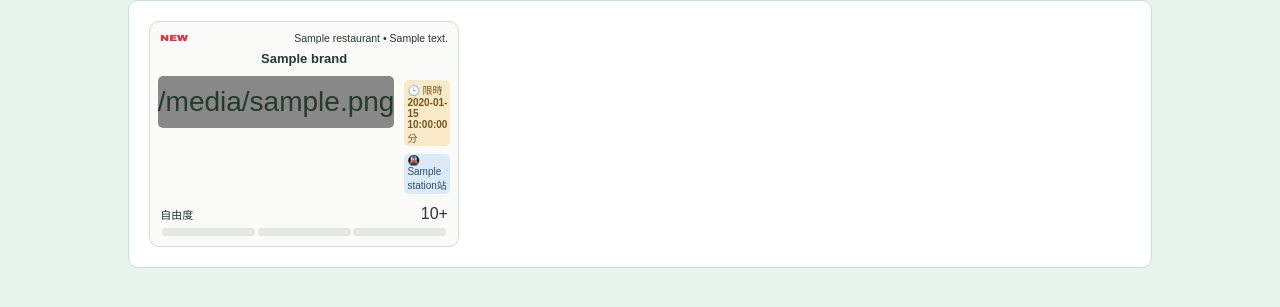
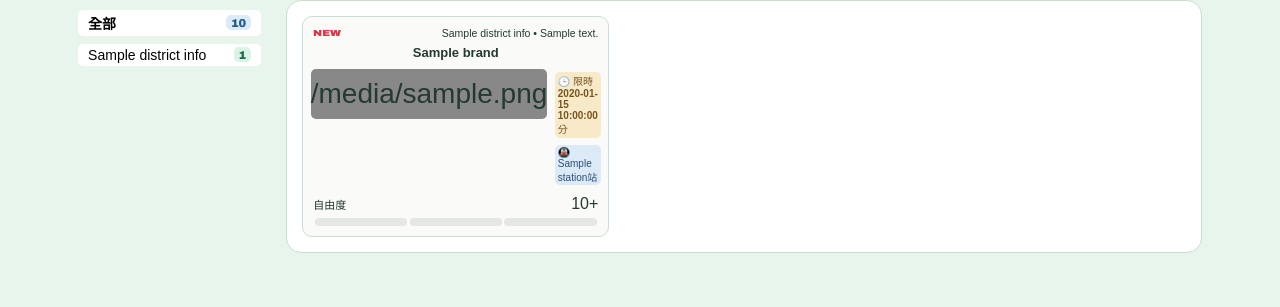
Before and after one commit to Lynn19950915/Veggie_Pocket, a FastAPI app: template templates/index.html in a window 1280 px wide. Shown: the part 65-372 px from the top of the page. Run offline with FastAPI, Linux system fonts and the light colour scheme; the template is opened without the code that fills it: most values are stand-ins (such as "Sample title", 1, 10 or a date in 2020); parts of the project's set-up code (start-up, migrations or seed data) failed here and were passed over.

Commit message:
#4 區分品牌/店家卡，調整 RWD

```diff
--- a/data/districts.json
+++ b/data/districts.json
@@ -1,13 +1,13 @@
 [
-    {"code": "811", "name": "楠梓區"},
-    {"code": "813", "name": "左營區"},
-    {"code": "804", "name": "鼓山區"},
-    {"code": "807", "name": "三民區"},
-    {"code": "803", "name": "鹽埕區"},
-    {"code": "801", "name": "前金區"},
-    {"code": "800", "name": "新興區"},
-    {"code": "802", "name": "苓雅區"},
-    {"code": "805", "name": "旗津區"},
-    {"code": "806", "name": "前鎮區"},
-    {"code": "812", "name": "小港區"}
+    {"code": "811", "name": "楠梓區", "order": 1},
+    {"code": "813", "name": "左營區", "order": 2},
+    {"code": "804", "name": "鼓山區", "order": 3},
+    {"code": "807", "name": "三民區", "order": 4},
+    {"code": "803", "name": "鹽埕區", "order": 5},
+    {"code": "801", "name": "前金區", "order": 6},
+    {"code": "800", "name": "新興區", "order": 7},
+    {"code": "802", "name": "苓雅區", "order": 8},
+    {"code": "805", "name": "旗津區", "order": 9},
+    {"code": "806", "name": "前鎮區", "order": 10},
+    {"code": "812", "name": "小港區", "order": 11}
 ]
--- a/models/restaurant.py
+++ b/models/restaurant.py
@@ -7,7 +7,7 @@ from datetime import datetime, timezone, timedelta
 
 # 供查詢用的編碼對應表
 DISTRICTS = json.loads(Path("data/districts.json").read_text(encoding="utf-8"))
-DISTRICT_MAP = {district["code"]: district["name"] for district in DISTRICTS}
+DISTRICT_MAP = {district["code"]: district for district in DISTRICTS}
 CATEGORIES = json.loads(Path("data/categories.json").read_text(encoding="utf-8"))
 CATEGORY_MAP = {category["code"]: category for category in CATEGORIES}
 
@@ -35,7 +35,7 @@ class Restaurant(SQLModel, table=True):
     )
 
     @property
-    def district_name(self) -> str:
+    def district_info(self) -> str:
         return DISTRICT_MAP.get(self.district)
     # 包含該分類的 icon 及色碼
     @property
--- a/static/dashboard.css
+++ b/static/dashboard.css
@@ -4,7 +4,7 @@
     background-color: #FFFFFF;
 }
 .form-area > #title {
-    padding: 15px 20px 10px 20px;
+    padding: 15px 20px 7.5px 20px;
     font-weight: bold; color: var(--color-content);
 }
 
@@ -64,7 +64,7 @@
 }
 /* 移除內層的框線及寬度、保留 focus 效果 */
 #branch-input > input, #station-input > input {
-    min-width: 0; padding: 0;
+    min-width: 0px; padding: 0px;
     border: none; outline: none;
 }
 #branch-input:focus-within, #station-input:focus-within {
@@ -72,7 +72,7 @@
 }
 
 #submit-btn {
-    width: calc(100% - 40px); margin: 10px 20px 15px 20px; padding: 5px 0px;
+    width: calc(100% - 40px); margin: 15px 20px; padding: 5px 0px;
     border-radius: 5px;
     font-size: 15px; font-weight: 600; color: white; background-color: var(--color-primary);
     cursor: pointer;
--- /dev/null
+++ b/static/index_multiple.css
@@ -0,0 +1,95 @@
+#index-area {
+    width: 95%; margin: 0px auto; padding: 0px 10px;
+    display: grid; grid-template-columns: 1fr 6fr;
+    gap: 25px; align-items: start;
+}
+/* 各區之間垂直並排，內部資訊水平並排 */
+#stats-area {
+    padding-top: 10px; position: sticky;
+    display: flex; flex-direction: column; gap: 8px;
+}
+.district-item {
+    padding: 3px 10px;
+    border-radius: 5px;
+    background-color: #FFFFFF;
+    display: flex; justify-content: space-between; align-items: center;
+}
+.district-item:hover {
+    background-color: #C9D8E3;
+    cursor: pointer;
+}
+.district-count {
+    padding: 1.5px 5px;
+    border-radius: 5px;
+    font-family: 'Arial Black', Arial, sans-serif;
+    font-size: 11.5px; font-weight: 600; color: #24684F; background-color: #D9F3E6;
+}
+#district-total {
+    color: #245B91; background-color: #DCEBFA;
+}
+
+.multiple-card {
+    padding: 7.5px;
+    border: 1px solid var(--color-border); border-radius: 10px;
+    color: #FFFFFF; background-color: #205B4C;
+}
+#multiple-level {
+    padding: 1.5px 0;
+    font-size: 15px; color: #F2C66D;
+    letter-spacing: 1px; text-align: right;
+}
+#multiple-name-word {
+    width: 100%; padding-top: 25px;
+    font-size: 15.5px; font-weight: bold; color: var(--color-card);
+    text-align: center;
+}
+
+/* 容器本身置中，內容則垂直向下對齊 */
+#multiple-info-flex {
+    width: 75%; margin: 0px auto; padding: 15px 0px 5px 0px;
+    border-bottom: 1px solid #D0DED6;
+    display: flex; justify-content: center; align-items: baseline; gap: 6px;
+    font-size: 12px; font-weight: 400; color: #D0DED6;
+}
+#multiple-count-word {
+    font-family: 'Bodoni MT', serif;
+    font-size: 22px; color: var(--color-card);
+}
+
+
+@media (max-width: 1360px) {
+    #index-area {grid-template-columns: 1fr 5fr}
+    #restaurant-wall {grid-template-columns: repeat(5, 1fr)}
+}
+@media (max-width: 1024px) {
+    #index-area {grid-template-columns: 1fr 3fr}
+    #restaurant-wall {grid-template-columns: repeat(3, 1fr)}
+}
+/* RWD: 左右欄不再並排、行政區改為水平堆疊 */
+@media (max-width: 840px) {
+    #index-area {width: 100%; grid-template-columns: 1fr}
+    #stats-area {display: grid; grid-template-columns: repeat(5, 1fr)}
+    #restaurant-wall {grid-template-columns: repeat(3, 1fr)}
+}
+@media (max-width: 640px) {
+    #stats-area {display: grid; grid-template-columns: repeat(3, 1fr)}
+    #restaurant-wall {grid-template-columns: repeat(2, 1fr)}
+}
+@media (max-width: 440px) {
+    header > .title {font-size: 15px}
+    .district-item > div {font-size: 11px !important}
+    #restaurant-wall {grid-template-columns: 1fr}
+}
+@media (max-width: 360px) {
+    #stats-area {display: grid; grid-template-columns: repeat(2, 1fr)}
+}
+
+
+#empty-state {
+    margin: 0px auto;;
+    text-align: center; grid-column: 1 / -1;
+}
+#empty-title {
+    padding: 10px;
+    font-size: 20px; font-weight: 700;
+}
--- a/static/index.css
+++ b/static/index_single.css
@@ -1,10 +1,11 @@
 #restaurant-area {
-    width: 85%; margin: 0px auto; padding: 20px;
-    border: 1px solid var(--color-border); border-radius: 10px;
+    padding: 15px;
+    border: 1px solid var(--color-border); border-radius: 15px;
     background-color: #FFFFFF;
 }
 #restaurant-wall {
-    display: grid; grid-template-columns: repeat(6, 1fr); gap: 15px;
+    min-height: 80px;
+    display: grid; grid-template-columns: repeat(6, 1fr); grid-auto-rows: 1fr; gap: 12px;
 }
 
 .single-card {
@@ -26,25 +27,25 @@
     font-size: 11px; font-weight: bold; color: #DC3545; transform: scaleY(0.8);
 }
 #single-name-word {
-    padding: 5px;
+    padding: 4px;
     font-size: 13px; font-weight: bold;
     text-align: center;
 }
 
 /* 水平置中，右側資訊則向上對齊 */
 #single-info {
-    min-height: 60px; padding: 5px 0;
-    display: flex; gap: 10px; justify-content: center; align-items: self-start;
+    min-height: 50px; padding: 5px 0px;
+    display: flex; gap: 7.5px; justify-content: center; align-items: self-start;
 }
 /* 算出右欄的高度，反向固定圖片尺寸 */
 #single-icon {
-    height: 52px; aspect-ratio: 1 / 1;
+    height: 50px; aspect-ratio: 1 / 1;
     border-radius: 5px;
     font-size: 28px;
     display: flex; justify-content: center; align-items: center;
 }
 #single-info-flex {
-    padding: 4px 0;
+    padding: 2.5px 0px;
     display: flex; flex-direction: column; gap: 7.5px;
 }
 #time-word {
--- a/templates/dashboard.html
+++ b/templates/dashboard.html
@@ -66,7 +66,7 @@
                     </div>
                     <div class="form-group">
                         <label for="time_limit">用餐限時</label>
-                        <input type="number" id="time_limit" name="time_limit" min="0" step="5" placeholder="分鐘">
+                        <input type="number" id="time_limit" name="time_limit" min="5" step="5" placeholder="分鐘">
                     </div>
                 </div>
 
@@ -103,7 +103,7 @@
                         </div>
                         <div class="other other-row" style="grid-template-columns: minmax(0, 2fr) minmax(0, 3fr)">
                             <label for="stroke">首字筆畫 *</label>
-                            <input type="number" name="stroke" min="5" placeholder="英、數字輸入 0" required>
+                            <input type="number" name="stroke" min="0" placeholder="英、數字輸入 0" required>
                         </div>
                     </div>
                 </div>
--- a/templates/index.html
+++ b/templates/index.html
@@ -5,7 +5,8 @@
     <meta name="viewport" content="width=device-width, initial-scale=1.0">
     <title>品牌牆</title>
     <link rel="stylesheet" href="/static/style.css">
-    <link rel="stylesheet" href="/static/index.css">
+    <link rel="stylesheet" href="/static/index_single.css">
+    <link rel="stylesheet" href="/static/index_multiple.css">
 </head>
 
 <body>
@@ -14,9 +15,28 @@
     </header>
 
     <main>
+        <div id="index-area">
+            <div id="stats-area">
+                <a href="/" class="district-item">
+                    <div style="font-size: 14px"><b>全部</b></div>
+                    <div class="district-count" id="district-total">{{ total }}</div>
+                </a>
+
+                <!-- 從屬性中再取出行政區的資訊 -->
+                {% for item, count in stats %}
+                <a href="/?district={{ item.district_info.code }}" class="district-item">
+                    <div style="font-size: 14px">{{ item.district_info.name }}</div>
+                    <div class="district-count">{{ count }}</div>
+                </a>
+                {% endfor %}
+            </div>
+
             <div id="restaurant-area">
                 <div id="restaurant-wall">
-                {% for restaurant in restaurants %}
+                    {% if restaurants|length > 0 %}
+                        {% for restaurant, branch_count in restaurants %}
+                            <!-- 1. 淺色卡片: 單一店家 -->
+                            {% if branch_count == 1 %}
                             <div class="single-card">
                                 <div class="single-row" id="single-header">
                                     <!-- 近一週新增的店家 -->
@@ -26,7 +46,7 @@
                                         {% endif %}>NEW
                                     </span>
 
-                            <span style="font-size: 10.5px">{{ restaurant.district_name }} • {{ restaurant.address }}</span>
+                                    <span style="font-size: 10.5px">{{ restaurant.district_info.name }} • {{ restaurant.address }}</span>
                                 </div>
 
                                 <div id="single-name-word">
@@ -63,7 +83,31 @@
                                     <span></span>
                                 </div>
                             </div>
+
+                            <!-- 2. 深色卡片: 多間分店 -->
+                            {% else %}
+                            <div class="multiple-card">
+                                <div id="multiple-level">
+                                    {{ "✦"*restaurant.level }}{{ "✧"*(3-restaurant.level) }}
+                                </div>
+                                <div id="multiple-name-word">{{ restaurant.brand }}</div>
+
+                                <div id="multiple-info-flex">
+                                    <div>{{ restaurant.category_info.name }} •</div>
+                                    <div id="multiple-count-word">{{ branch_count }}</div>
+                                    <div>間分店</div>
+                                </div>
+                            </div>
+                            {% endif %}
                         {% endfor %}
+
+                    {% else %}
+                    <div id="empty-state">
+                        <div id="empty-title">🍽️ 尚無餐廳</div>
+                        <div>正在積極蒐整資料，先查查別區吧！</div>
+                    </div>
+                    {% endif %}
+                </div>
             </div>
         </div>
     </main>
```
Also changed, not shown: routers/index.py (+54 -4 lines). Lines whose indentation alone changed are shown as unchanged.
